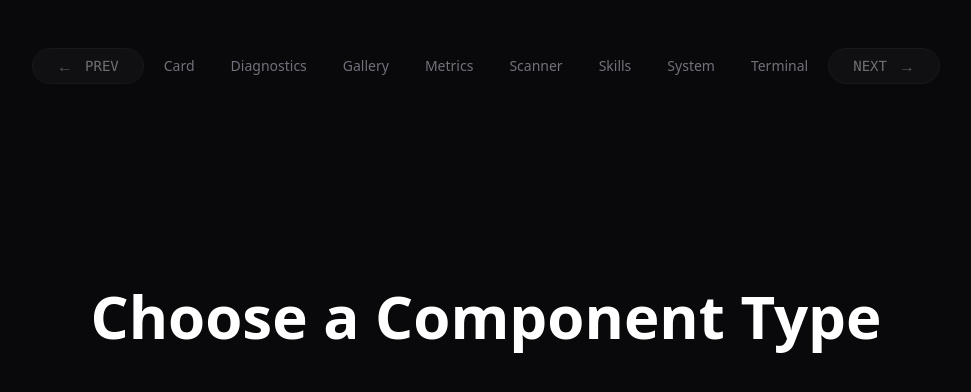
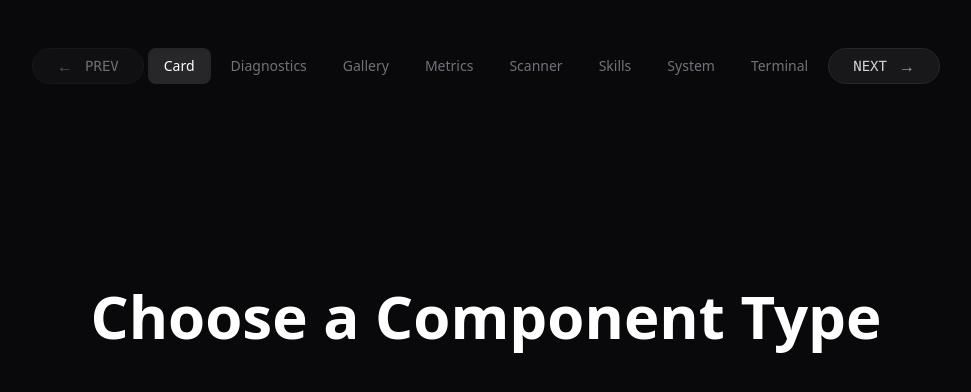
Before and after one commit to Jowohny/ExperimentalUI, a Nuxt app: page / in a window 1280 px wide. Shown: the top 392 px of the page, without its empty margins (154-1125 px from the left). Built offline with nearby package versions, Linux system fonts and the light colour scheme.

Commit message:
navbar layout
working buttons -> urls -> components, instalink

```diff
--- a/app/layouts/default.vue
+++ b/app/layouts/default.vue
@@ -1,27 +1,53 @@
 <script setup lang="ts">
-	import { ref, computed } from 'vue';
+	import { computed } from 'vue';
 
-	const themes = ['Card', 'Diagnostics', 'Gallery', 'Metrics', 'Scanner', 'Skills', 'System', 'Terminal']
+	const route = useRoute()
 
-	const currentIndex = ref(0)
+	const themes = [
+		{ url: '/cardexamples', component: 'Card' },
+		{ url: '/diagnosticexamples', component: 'Diagnostics' },
+		{ url: '/galleryexamples', component: 'Gallery' },
+		{ url: '/metricexamples', component: 'Metrics' },
+		{ url: '/scannerexamples', component: 'Scanner' },
+		{ url: '/skillsexamples', component: 'Skills' },
+		{ url: '/systemexamples', component: 'System' },
+		{ url: '/terminalexamples', component: 'Terminal' }
+	]
+
+	const currentIndex = computed(() => {
+		const currentPath = route.path
+		const index = themes.findIndex(theme => theme.url === currentPath)
+		return index >= 0 ? index : 0
+	})
 
 	const isFirst = computed(() => currentIndex.value === 0 || currentIndex.value === -1)
 	const isLast = computed(() => currentIndex.value === themes.length - 1 || currentIndex.value === -1)
 
-	onMounted(() => {
-		currentIndex.value = -1
-	})
-
 	const nextPage = () => {
-		if (!isLast.value) currentIndex.value++
+		if (!isLast.value) {
+			const nextIndex = currentIndex.value + 1
+			const nextTheme = themes[nextIndex]
+			if (nextTheme) {
+				navigateTo(nextTheme.url)
+			}
+		}
 	}
 
 	const prevPage = () => {
-		if (!isFirst.value) currentIndex.value--
+		if (!isFirst.value) {
+			const prevIndex = currentIndex.value - 1
+			const prevTheme = themes[prevIndex]
+			if (prevTheme) {
+				navigateTo(prevTheme.url)
+			}
+		}
 	}
 
 	const selectTheme = (index: number) => {
-		currentIndex.value = index
+		const theme = themes[index]
+		if (theme) {
+			navigateTo(theme.url)
+		}
 	}
 	</script>
 
@@ -49,8 +75,8 @@
 									: 'text-zinc-500 hover:text-zinc-300 hover:bg-zinc-800'
 							]"
 						>
-							<NuxtLink to="/cardexamples">
-								{{ theme }}
+							<NuxtLink :to="theme.url">
+								{{ theme.component }}
 							</NuxtLink>
 						</button>
 						<button
```
